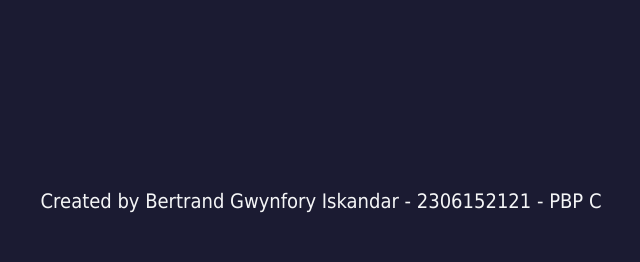
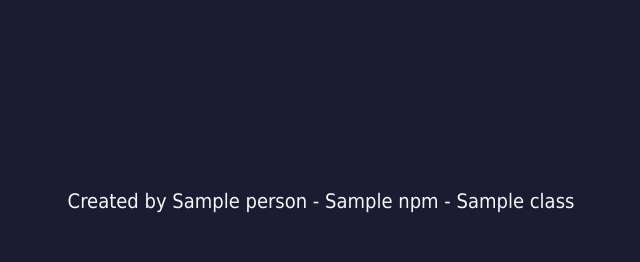
Before and after one commit to Froklax/bukulapak, a Django app: template main/templates/main.html in a window 1280 px wide. Shown: the part 538-800 px from the top of the page, without its empty margins (327-967 px from the left). Run offline with Django 5.2, Linux system fonts and the light colour scheme; the template is opened without the code that fills it: most values are stand-ins (such as "Sample title", 1, 10 or a date in 2020).

Commit message:
added README.md and fixed some files

```diff
--- a/main/templates/main.html
+++ b/main/templates/main.html
@@ -67,7 +67,7 @@
         <p><strong>Stock:</strong> {{ quantity }}</p>
     </div>
     <div class="footer">
-        <p>Created by Bertrand Gwynfory Iskandar - 2306152121 - PBP C</p>
+        <p>Created by {{ person }} - {{ npm }} - {{ class }}</p>
     </div>
   </body>
 </html>
--- a/main/views.py
+++ b/main/views.py
@@ -6,6 +6,9 @@ def show_main(request):
         'price': '50.000',
         'description': 'A very interesting read!',
         'quantity': '2',
+        'person' : 'Bertrand Gwynfory Iskandar',
+        'npm' : '2306152121',
+        'class' : 'PBP C',
     }
 
     return render(request, "main.html", context)
```
Also changed, not shown: README.md.
